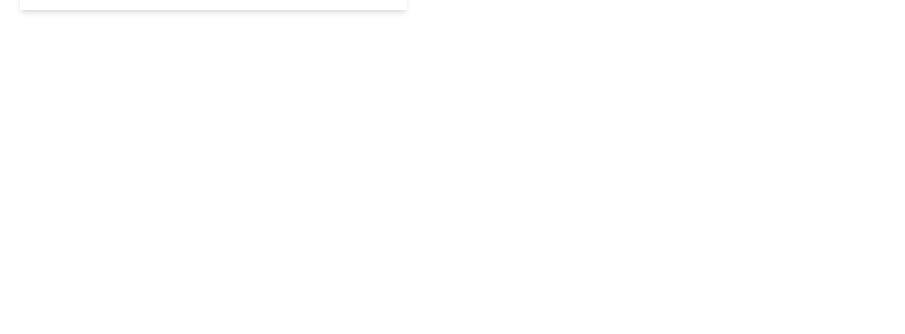
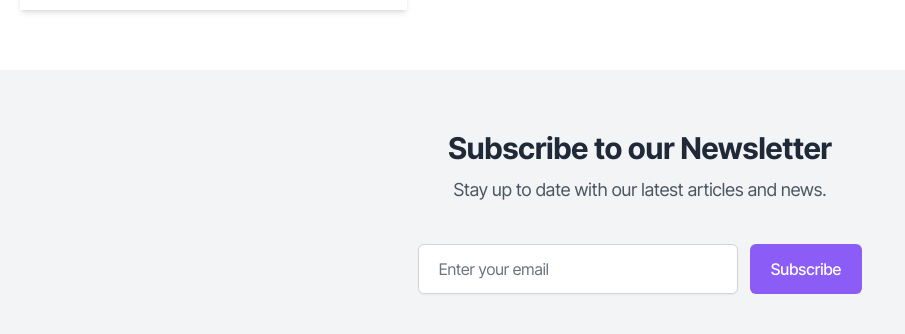
Before and after one commit to nigupta29/write-space-react, a React (Vite) app: page / in a window 1280 px wide. Shown: the part 2086-2420 px from the top of the page, without its empty margins (0-905 px from the left). Before the commit the page ends 2116 px from the top, so only its background shows below. Built offline with nearby package versions, Linux system fonts and the light colour scheme.

Commit message:
add newsletter comp

```diff
--- a/src/App.jsx
+++ b/src/App.jsx
@@ -1,4 +1,5 @@
 import { BrowserRouter, Route, Routes } from 'react-router-dom'
+import Newsletter from './components/layouts/Newsletter'
 import Archive from './pages/Archive'
 import BlogPost from './pages/BlogPost'
 import Home from './pages/Home'
@@ -18,7 +19,9 @@ export default function App() {
           <Route path="/blogs/archive" element={<Archive />} />
           <Route path="*" element={<NotFound />} />
         </Routes>
+        <Newsletter />
       </BrowserRouter>
+      <div className="min-h-screen"></div>
     </div>
   )
 }
--- a/src/components/layouts/Newsletter.jsx
+++ b/src/components/layouts/Newsletter.jsx
@@ -1,3 +1,38 @@
+import Container from '../utils/Container'
+
 export default function Newsletter() {
-  return <div>Newsletter</div>
+  return (
+    <section className="mt-10 bg-gray-100 py-10">
+      <Container>
+        <div className="text-center">
+          <h2 className="text-3xl font-bold text-gray-800">
+            Subscribe to our Newsletter
+          </h2>
+          <p className="mt-2.5 text-lg text-gray-600">
+            Stay up to date with our latest articles and news.
+          </p>
+        </div>
+        <form className="mt-10 sm:flex sm:justify-center">
+          <label htmlFor="email" className="sr-only">
+            Email address
+          </label>
+          <input
+            id="email"
+            name="email"
+            type="email"
+            autoComplete="email"
+            required
+            className="w-full rounded-md border border-gray-300 px-5 py-3 placeholder-gray-500 shadow-sm focus:border-transparent focus:ring-2 focus:ring-violet-500 sm:max-w-xs"
+            placeholder="Enter your email"
+          />
+          <button
+            type="submit"
+            className="mt-3 flex w-full items-center justify-center rounded-md border border-transparent bg-violet-500 px-5 py-3 text-base font-medium text-white hover:bg-violet-600 focus:outline-none focus:ring-2 focus:ring-violet-500 focus:ring-offset-2 sm:ml-3 sm:mt-0 sm:w-auto sm:flex-shrink-0"
+          >
+            Subscribe
+          </button>
+        </form>
+      </Container>
+    </section>
+  )
 }
```
